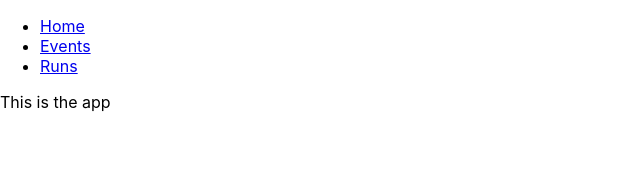
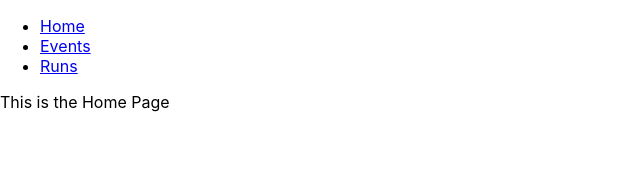
Before and after one commit to buraizu/emerald_city_runs, a React (Create React App) app in the folder client/: page / in a window 1280 px wide. Shown: the top 182 px of the page, without its empty margins (0-640 px from the left). Built offline with nearby package versions, Linux system fonts and the light colour scheme; no server answers.

Commit message:
Remove unused code

```diff
--- a/client/src/App.js
+++ b/client/src/App.js
@@ -6,14 +6,14 @@ import { connect } from 'react-redux';
 import { bindActionCreators } from 'redux';
 import {
   BrowserRouter as Router,
-  Route,
-  Link
+  Route
 } from "react-router-dom";
 
 
 import EventList from './events/EventList';
 import RunsContainer from './runs/RunsContainer';
 import Header from './Header';
+import Home from './Home';
 
 // <EventList runEvents={this.props.runEvents} />
 
@@ -27,7 +27,7 @@ class App extends Component {
       <Router>
         <Header />
         <div>
-          <p>This is the app</p>
+          <Route exact path="/" render={() => <Home />} />
           <Route path='/events' render={() => <EventList runEvents={this.props.runEvents} />} />
           <Route path='/runs' render={() => <RunsContainer />} />
         </div>
--- a/client/src/index.js
+++ b/client/src/index.js
@@ -8,9 +8,6 @@ import { Provider } from 'react-redux';
 import { createStore, applyMiddleware, compose } from 'redux';
 import thunk from 'redux-thunk';
 import rootReducer from './reducers/index.js';
-import { BrowserRouter as Router, Route } from 'react-router-dom';
-
-import EventsPage from './events/EventsPage';
 
 const store = createStore(
   rootReducer,
```
